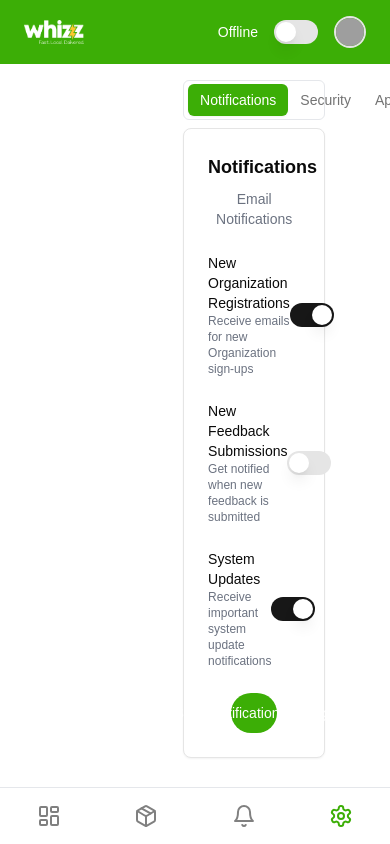
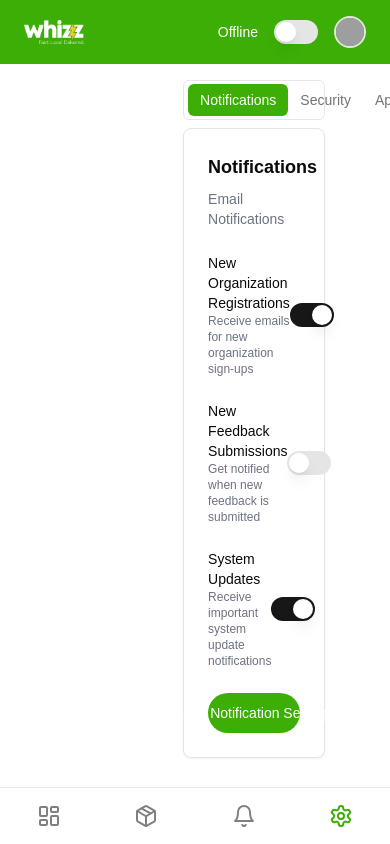
Before and after one commit to vedantbhamare-11/whizz-dashboard, a Next.js app: page /settings in a window 390 px wide. Shown: the top 844 px of the page. Built offline with nearby package versions, Linux system fonts and the light colour scheme; grey boxes are pictures that could not be loaded.

Commit message:
updated the notification settings for mobile screens

```diff
--- a/src/components/settings/NotificationsSettings.tsx
+++ b/src/components/settings/NotificationsSettings.tsx
@@ -1,4 +1,3 @@
-// NotificationsSettings.tsx
 "use client";
 
 import { Card } from "@/components/ui/card";
@@ -23,16 +22,15 @@ const NotificationsSettings: React.FC<NotificationSettingsProps> = ({
   return (
     <Card className="p-6 space-y-6">
       <div>
-        <h2 className="text-lg font-bold text-center mb-2">Notifications</h2>
-        <h3 className="text-sm text-gray-500 text-center">Email Notifications</h3>
+      <h2 className="text-lg font-bold lg:text-center">Notifications</h2>
+      <h3 className="text-sm text-gray-500 lg:text-center mt-2">Email Notifications</h3>
       </div>
+
       <div className="space-y-6">
         <div className="flex items-center justify-between">
           <div>
             <p className="text-sm font-medium">New Organization Registrations</p>
-            <p className="text-xs text-gray-500">
-              Receive emails for new Organization sign-ups
-            </p>
+            <p className="text-xs text-gray-500">Receive emails for new organization sign-ups</p>
           </div>
           <Switch
             checked={settings.newOrganizationRegistrations}
@@ -42,9 +40,7 @@ const NotificationsSettings: React.FC<NotificationSettingsProps> = ({
         <div className="flex items-center justify-between">
           <div>
             <p className="text-sm font-medium">New Feedback Submissions</p>
-            <p className="text-xs text-gray-500">
-              Get notified when new feedback is submitted
-            </p>
+            <p className="text-xs text-gray-500">Get notified when new feedback is submitted</p>
           </div>
           <Switch
             checked={settings.newFeedbackSubmissions}
@@ -54,9 +50,7 @@ const NotificationsSettings: React.FC<NotificationSettingsProps> = ({
         <div className="flex items-center justify-between">
           <div>
             <p className="text-sm font-medium">System Updates</p>
-            <p className="text-xs text-gray-500">
-              Receive important system update notifications
-            </p>
+            <p className="text-xs text-gray-500">Receive important system update notifications</p>
           </div>
           <Switch
             checked={settings.systemUpdates}
@@ -67,7 +61,7 @@ const NotificationsSettings: React.FC<NotificationSettingsProps> = ({
       <div className="flex justify-center">
         <Button
           onClick={onSave}
-          className="w-1/2 rounded-full bg-[#3CAE06] text-white hover:bg-green-700"
+          className="lg:w-1/2 w-full rounded-full bg-[#3CAE06] text-white hover:bg-green-700"
         >
           Save Notification Settings
         </Button>
```
